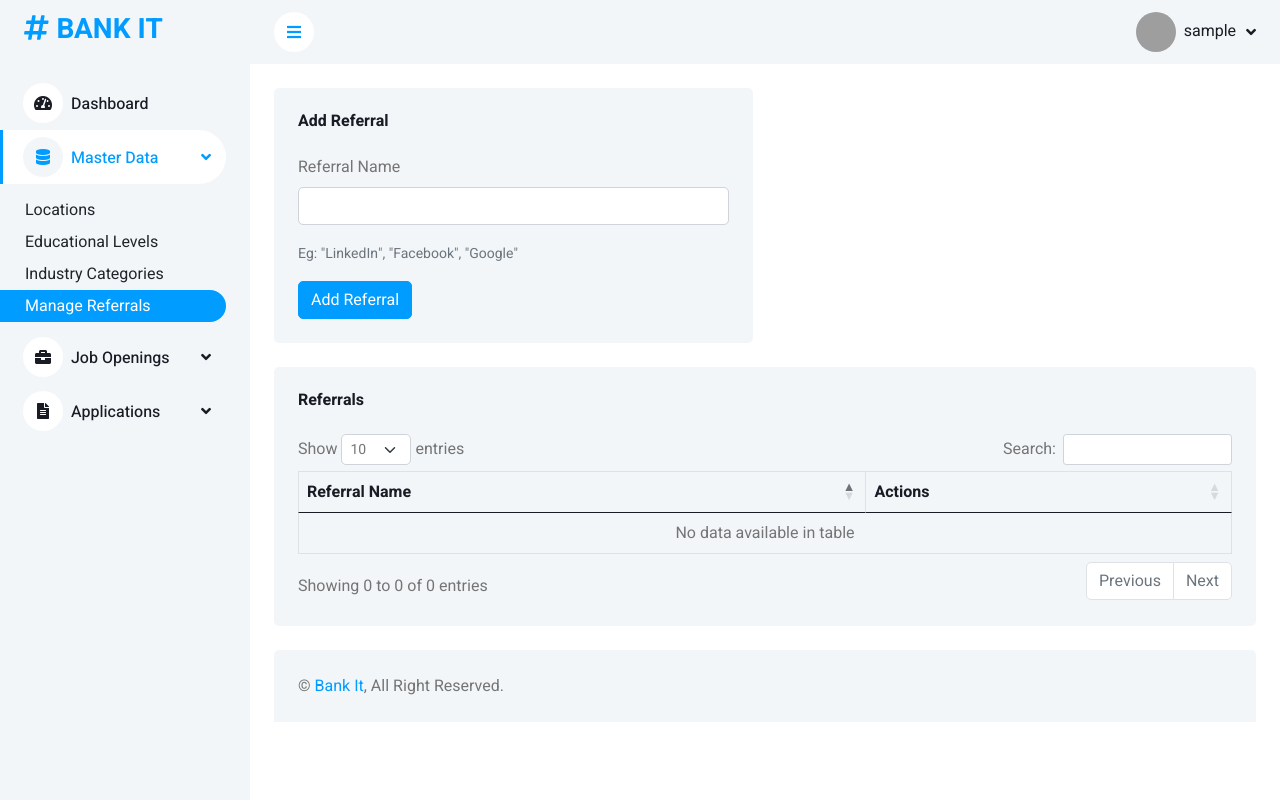
After one commit to d3uceY/job-recruitment-app, a PHP site: page /manage_referrals.php in a window 1280 px wide. The commit adds this page. Run offline with PHP 8.4, Linux system fonts and the light colour scheme; the visitor is signed in with stand-in values (Sample User, id 1); data that the repository does not hold is empty; some libraries are stand-ins or nearby versions; grey boxes are pictures that could not be loaded.

Commit message:
@update/added referral feature

```diff
--- /dev/null
+++ b/includes/referral_edit_modal.php
@@ -0,0 +1,42 @@
+<!-- Edit Modal -->
+<div class="modal fade" id="editReferralModal" tabindex="-1" aria-labelledby="editReferralModalLabel"
+    aria-hidden="true">
+    <div class="modal-dialog">
+        <div class="modal-content">
+            <div class="modal-header">
+                <h5 class="modal-title" id="editReferralModalLabel">Edit Referral</h5>
+                <button type="button" class="btn-close" data-bs-dismiss="modal" aria-label="Close"></button>
+            </div>
+            <form method="POST" action="controllers/edit_referral_controller.php">
+                <div class="modal-body">
+                    <input type="hidden" id="edit_id" name="id">
+                    <div class="mb-3">
+                        <label for="edit_name" class="form-label">Referral Name</label>
+                        <input type="text" class="form-control" id="edit_name" name="name">
+                    </div>
+                </div>
+                <div class="modal-footer">
+                    <button type="button" class="btn btn-secondary" data-bs-dismiss="modal">Close</button>
+                    <button type="submit" class="btn btn-primary" name="edit_referral">Save changes</button>
+                </div>
+            </form>
+        </div>
+    </div>
+</div>
+
+<script>
+    function editReferral(id, name) {
+        document.getElementById('edit_id').value = id;
+        document.getElementById('edit_name').value = name;
+        var myModal = new bootstrap.Modal(document.getElementById('editReferralModal'));
+        myModal.show();
+    }
+
+    // Handle modal cleanup
+    document.getElementById('editReferralModal').addEventListener('hidden.bs.modal', function () {
+        document.querySelector('.modal-backdrop').remove();
+        document.body.classList.remove('modal-open');
+        document.body.style.overflow = '';
+        document.body.style.paddingRight = '';
+    });
+</script>
--- a/layout/sidebar.php
+++ b/layout/sidebar.php
@@ -25,7 +25,8 @@ $current_page = basename($_SERVER['PHP_SELF']);
 $master_data_pages = [
     'locations.php',
     'educational_level.php',
-    'industry.php'
+    'industry.php',
+    'manage_referrals.php'
 ];
 
 
@@ -55,6 +56,8 @@ $applications_active = in_array($current_page, $applications_pages);
 
 // Check if the current page is active
 $locations_page_active = $current_page == 'locations.php';
+
+$referrals_page_active = $current_page == 'manage_referrals.php';
 
 $educational_level_page_active = $current_page == 'educational_level.php';
 
@@ -102,45 +105,52 @@ $dashboard_page_active = $current_page == 'index.php';
                 <i class="fa fa-tachometer-alt me-2"></i>Dashboard
             </a>
 
-            <div class="nav-item dropdown" >
+            <div class="nav-item dropdown">
 
 
                 <a href="#" class="nav-link dropdown-toggle <?php echo $master_data_active ? "active show" : ''; ?>"
-
-
                     data-bs-toggle="dropdown">
                     <i class="fa fa-database me-2"></i>Master Data
                 </a>
 
 
-                <div class="dropdown-menu bg-transparent border-0 <?php echo $master_data_active ? "show" : ''; ?>" <?php echo $master_data_active ? "data-bs-popper='none'" : ''; ?>>
+                <div class="dropdown-menu bg-transparent border-0 <?php echo $master_data_active ? "show" : ''; ?>"
+                    <?php echo $master_data_active ? "data-bs-popper='none'" : ''; ?>>
 
-                    <a href="locations.php" class="dropdown-item <?php echo $locations_page_active ? 'active' : ''; ?>">Locations</a>
+                    <a href="locations.php"
+                        class="dropdown-item <?php echo $locations_page_active ? 'active' : ''; ?>">Locations</a>
 
-                    <a href="educational_level.php" class="dropdown-item <?php echo $educational_level_page_active ? 'active' : ''; ?>">Educational Levels</a>
+                    <a href="educational_level.php"
+                        class="dropdown-item <?php echo $educational_level_page_active ? 'active' : ''; ?>">Educational
+                        Levels</a>
 
-                    <a href="industry.php" class="dropdown-item <?php echo $industry_page_active ? 'active' : ''; ?>">Industry Categories</a>
+                    <a href="industry.php"
+                        class="dropdown-item <?php echo $industry_page_active ? 'active' : ''; ?>">Industry
+                        Categories</a>
 
+                    <a href="manage_referrals.php"
+                        class="dropdown-item <?php echo $referrals_page_active ? 'active' : ''; ?>">Manage Referrals</a>
 
                 </div>
             </div>
 
-            <div class="nav-item dropdown " >
+            <div class="nav-item dropdown ">
 
 
                 <a href="#" class="nav-link dropdown-toggle <?php echo $job_openings_active ? 'active show' : ''; ?>"
-
-
                     data-bs-toggle="dropdown">
                     <i class="fa fa-briefcase me-2"></i>Job Openings
                 </a>
 
 
-                <div class="dropdown-menu bg-transparent border-0 <?php echo $job_openings_active ? "show" : ''; ?>" <?php echo $job_openings_active ? "data-bs-popper='none'" : ''; ?>>
+                <div class="dropdown-menu bg-transparent border-0 <?php echo $job_openings_active ? "show" : ''; ?>"
+                    <?php echo $job_openings_active ? "data-bs-popper='none'" : ''; ?>>
 
-                    <a href="view_jobs.php" class="dropdown-item <?php echo $view_jobs_page_active ? 'active' : ''; ?>">Job Openings</a>
+                    <a href="view_jobs.php"
+                        class="dropdown-item <?php echo $view_jobs_page_active ? 'active' : ''; ?>">Job Openings</a>
 
-                    <a href="add-jobs.php" class="dropdown-item <?php echo $add_jobs_page_active ? 'active' : ''; ?>">Add Job Opening</a>
+                    <a href="add-jobs.php"
+                        class="dropdown-item <?php echo $add_jobs_page_active ? 'active' : ''; ?>">Add Job Opening</a>
 
 
                 </div>
@@ -149,16 +159,20 @@ $dashboard_page_active = $current_page == 'index.php';
             <div class="nav-item dropdown">
 
 
-                <a href="#" class="nav-link dropdown-toggle <?php echo $applications_active ? 'active show' : ''; ?>" data-bs-toggle="dropdown">
+                <a href="#" class="nav-link dropdown-toggle <?php echo $applications_active ? 'active show' : ''; ?>"
+                    data-bs-toggle="dropdown">
 
 
                     <i class="fa fa-file-alt me-2"></i>Applications
                 </a>
 
 
-                <div class="dropdown-menu bg-transparent border-0 <?php echo $applications_active ? "show" : ''; ?>" <?php echo $applications_active ? "data-bs-popper='none'" : ''; ?>>
+                <div class="dropdown-menu bg-transparent border-0 <?php echo $applications_active ? "show" : ''; ?>"
+                    <?php echo $applications_active ? "data-bs-popper='none'" : ''; ?>>
 
-                    <a href="job_applications.php" class="dropdown-item <?php echo $job_applications_page_active ? 'active' : ''; ?>">Job Applications</a>
+                    <a href="job_applications.php"
+                        class="dropdown-item <?php echo $job_applications_page_active ? 'active' : ''; ?>">Job
+                        Applications</a>
 
 
 
@@ -188,7 +202,7 @@ $dashboard_page_active = $current_page == 'index.php';
                     <a href="404.php" class="dropdown-item">404 Error</a>
                     <a href="blank.php" class="dropdown-item">Blank Page</a>
                 </div> -->
-            </div>
         </div>
-    </nav>
 </div>
+</nav>
+</div>
--- /dev/null
+++ b/manage_referrals.php
@@ -0,0 +1,127 @@
+<?php
+/*
+ * Referral Management Page
+ *
+ * This page provides an interface to manage referrals including:
+ * - Adding new referrals via a form
+ * - Displaying existing referrals in a table
+ * - Editing referrals through a modal popup
+ * - Deleting referrals
+ *
+ * The page includes:
+ * - Success/error message alerts
+ * - Loading spinner
+ * - Add industry form
+ * - Referrals table with edit/delete actions
+ *
+ * @author https://github.com/d3uceY
+ *
+ */
+
+include 'includes/db_con.php';
+include 'layout/header.php';
+include 'includes/protect.inc.php';
+?>
+
+<body>
+    <?php
+    // Display success/error messages
+    if (isset($_GET['success'])) {
+        echo '<div class="alert alert-success alert-dismissible fade show position-fixed top-0 start-50 translate-middle-x" style="z-index: 1050;" role="alert">
+            ' . $_GET['success'] . '
+            <button type="button" class="btn-close" data-bs-dismiss="alert" aria-label="Close"></button>
+        </div>';
+    }
+
+    if (isset($_GET['error'])) {
+        echo '<div class="alert alert-danger alert-dismissible fade show position-fixed top-0 start-50 translate-middle-x" style="z-index: 1050;" role="alert">
+            ' . $_GET['error'] . '
+            <button type="button" class="btn-close" data-bs-dismiss="alert" aria-label="Close"></button>
+        </div>';
+    }
+    ?>
+    <div class="container-xxl position-relative bg-white d-flex p-0">
+        <!-- Spinner Loading -->
+        <div id="spinner"
+            class="show bg-white position-fixed translate-middle w-100 vh-100 top-50 start-50 d-flex align-items-center justify-content-center">
+            <div class="spinner-border text-primary" style="width: 3rem; height: 3rem;" role="status">
+                <span class="sr-only">Loading...</span>
+            </div>
+        </div>
+
+        <?php include 'layout/sidebar.php'; ?>
+
+        <div class="content">
+            <?php include 'layout/navbar.php'; ?>
+
+            <!-- Form Section -->
+            <div class="container-fluid pt-4 px-4">
+                <div class="row g-4">
+                    <div class="col-sm-12 col-xl-6">
+                        <div class="bg-light rounded h-100 p-4">
+                            <h6 class="mb-4">Add Referral</h6>
+                            <form method="POST" action="controllers/add_referral_controller.php">
+                                <div class="mb-3">
+                                    <label for="name" class="form-label">Referral Name</label>
+                                    <input type="text" class="form-control" id="name" name="name">
+                                </div>
+                                <div class="mb-3">
+                                    <small class="text-muted">Eg: "LinkedIn", "Facebook", "Google"</small>
+                                </div>
+                                <input type="submit" class="btn btn-primary" value="Add Referral" name="add_referral">
+                            </form>
+                        </div>
+                    </div>
+
+                    <!-- Table Section -->
+                    <div class="col-12">
+                        <div class="bg-light rounded h-100 p-4">
+                            <h6 class="mb-4">Referrals</h6>
+                            <div class="table-responsive">
+                                <table id="myTable"
+                                    class="table text-start align-middle table-bordered table-hover mb-0">
+                                    <thead>
+                                        <tr class="text-dark">
+                                            <th scope="col">Referral Name</th>
+                                            <th scope="col">Actions</th>
+                                        </tr>
+                                    </thead>
+                                    <tbody>
+                                        <?php
+                                        $query = "SELECT * FROM referrals";
+                                        $result = mysqli_query($conn, $query);
+
+                                        if (!$result) {
+                                            die('Query Failed' . mysqli_error($conn));
+                                        } else {
+                                            while ($row = mysqli_fetch_assoc($result)) {
+                                                ?>
+                                                <tr>
+                                                    <td><?php echo $row['referral']; ?></td>
+                                                    <td>
+                                                        <button type="button" class="btn btn-sm btn-primary"
+                                                            data-bs-toggle="modal" data-bs-target="#editReferralModal"
+                                                            onclick="editReferral('<?php echo $row['id']; ?>', '<?php echo $row['referral']; ?>')">Edit</button>
+                                                        <a class="btn btn-sm btn-danger"
+                                                            href="controllers/delete_referral_controller.php?id=<?php echo $row['id']; ?>">Delete</a>
+                                                    </td>
+                                                </tr>
+                                                <?php
+                                            }
+                                        }
+                                        ?>
+                                    </tbody>
+                                </table>
+                                <!-- referral edit modal -->
+                                <?php include 'includes/referral_edit_modal.php'; ?>
+
+                            </div>
+                        </div>
+                    </div>
+                </div>
+            </div>
+
+            <?php include 'layout/footer.php'; ?>
+        </div>
+    </div>
+</body>
```
Also changed, not shown: application_form.php (+36 -6 lines), controllers/add_referral_controller.php (added, +33 -0 lines), controllers/application_form_controller.php (+82 -25 lines), controllers/delete_referral_controller.php (added, +38 -0 lines), controllers/edit_referral_controller.php (added, +27 -0 lines), job_applications.php (+3 -4 lines), ReadME.md, 4 other files.
